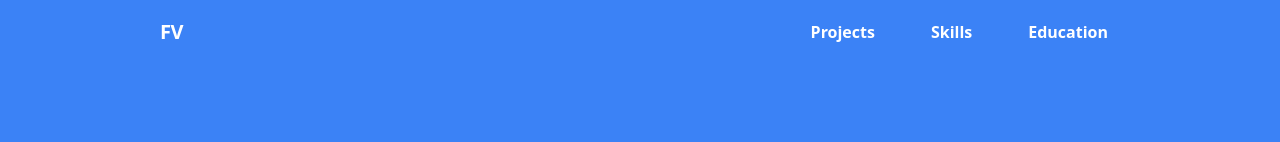
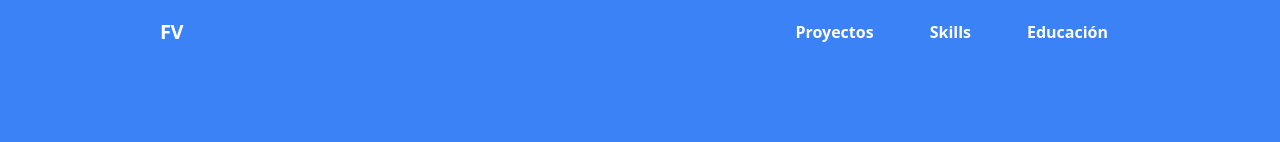
Before and after one commit to Francoveliz/portfolio-tailwind, a React (Create React App) app: page / in a window 1280 px wide. Shown: the top 142 px of the page. Built offline with nearby package versions, Linux system fonts and the light colour scheme.

Commit message:
download cv functionality

```diff
--- a/src/App.js
+++ b/src/App.js
@@ -6,7 +6,7 @@ function App() {
 		<div
 			className={`min-h-screen text-gray-900 font-sans ${backgroundColor}`}>
 			<Navbar />
-			<div className="flex flex-col pb-60 lg:gap-20 gap-32">
+			<div className="flex flex-col pb-60 gap-20 ">
 				<About />
 				<Portfolio />
 				<Skills />
--- a/src/assets/utils/content.js
+++ b/src/assets/utils/content.js
@@ -32,3 +32,6 @@ export const projectsData = [
 		tags: ["HTML", "CSS"],
 	},
 ];
+
+export const pdfLink =
+	"https://drive.google.com/file/d/1BVUt_WlCO8f2a7gOJqGUdV_qVIvx8UMo/view?usp=sharing";
--- a/src/components/about/About.js
+++ b/src/components/about/About.js
@@ -9,6 +9,7 @@ import {
 import { ProfileIlustration } from "../../assets/ilustrations";
 import { PrimaryButton, SectionContainer } from "../../components";
 import { Wave } from "../../assets/svg";
+import { pdfLink } from "../../assets/utils/content";
 
 const socialMedia = [
 	{
@@ -45,8 +46,10 @@ const About = () => {
 						<p className="text-3xl font-semibold mb-10 lg:mb-16">
 							Desarrollador Front End #React
 						</p>
-						<div className="">
-							<PrimaryButton>Download CV</PrimaryButton>
+						<div className="mb-16 lg:mb-0">
+							<a href={pdfLink} target="_blank" rel="noopener noreferrer">
+								<PrimaryButton>Download CV</PrimaryButton>
+							</a>
 						</div>
 					</div>
 					<div className=" text-blue-400 flex-grow w-full lg:w-8/12 ">
--- a/src/components/navbar/Navbar.js
+++ b/src/components/navbar/Navbar.js
@@ -18,9 +18,9 @@ const Navbar = () => {
 	};
 
 	const menuData = [
-		{ text: "projects", link: "#projects" },
+		{ text: "proyectos", link: "#projects" },
 		{ text: "skills", link: "#skills" },
-		{ text: "education", link: "#education" },
+		{ text: "educación", link: "#education" },
 	];
 
 	return (
```
